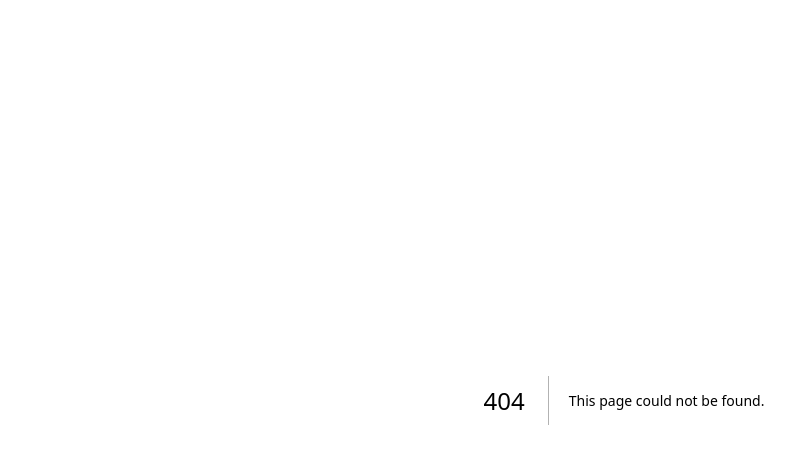
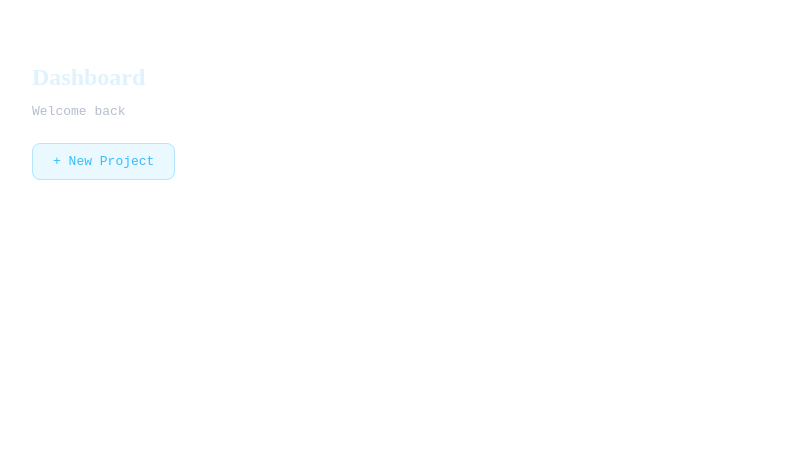
Before and after one commit to flo007ro/SAAS, a Next.js app in the folder steel-saas-app/: page /dashboard in a window 1280 px wide. Before the commit this address had no page. Shown: the top 464 px of the page, without its empty margins (16-811 px from the left). Built offline with nearby package versions, Linux system fonts and the light colour scheme; no server answers; sample sign-in values are in the browser's storage.

Commit message:
feat: add dashboard page

```diff
--- /dev/null
+++ b/steel-saas-app/src/app/dashboard/page.tsx
@@ -0,0 +1,31 @@
+
+import { getServerSession } from "next-auth";
+import { redirect } from "next/navigation";
+import { prisma } from "@/lib/prisma";
+import Link from "next/link";
+
+export default async function DashboardPage() {
+  const session = await getServerSession();
+  if (!session?.user) redirect("/login");
+
+  return (
+    <div style={{ padding: "40px" }}>
+      <h1 style={{ color: "#e0f2fe", fontSize: 24, marginBottom: 8 }}>Dashboard</h1>
+      <p style={{ color: "rgba(148,163,184,0.7)", fontFamily: "monospace", marginBottom: 32 }}>
+        Welcome back
+      </p>
+      <Link href="/projects/new" style={{
+        background: "rgba(56,189,248,0.1)",
+        border: "1px solid rgba(56,189,248,0.3)",
+        borderRadius: 8,
+        padding: "10px 20px",
+        color: "#38bdf8",
+        textDecoration: "none",
+        fontFamily: "monospace",
+        fontSize: 13,
+      }}>
+        + New Project
+      </Link>
+    </div>
+  );
+}
```
